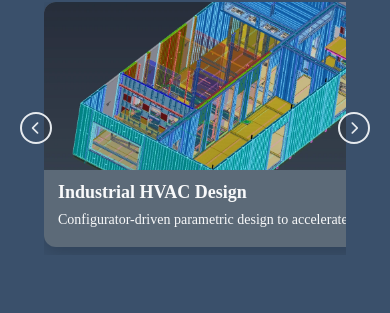
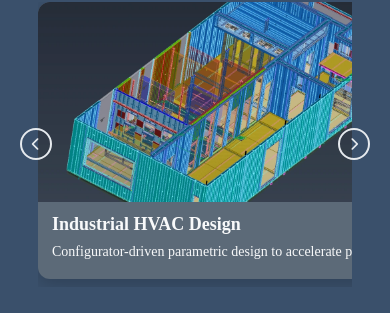
Before and after one commit to Caleb-Wells-Lean/homepage, a plain HTML site: page projects.html in a window 390 px wide. Shown: the part 226-539 px from the top of the page. Drawn offline with Linux system fonts and the light colour scheme.

Commit message:
Add files via upload

```diff
--- a/styles.css
+++ b/styles.css
@@ -1208,3 +1208,17 @@ section + section::before {
 
 /* click cue */
 .cred-item img { cursor: zoom-in; }
+/* Phone tweaks for project scrollers */
+@media (max-width: 680px) {
+  .scroller-wrap { padding: 0 32px; }
+  .carousel-btn { width: 32px; height: 32px; }
+  .projects .cards.scroller { gap: 12px; }
+  .projects .cards.scroller .project-card { min-width: 78vw; }
+  .project-card img { height: auto; max-height: 220px; }
+}
+
+@media (max-width: 440px) {
+  .scroller-wrap { padding: 0 18px; }
+  .projects .cards.scroller .project-card { min-width: 88vw; }
+  .project-card img { max-height: 200px; }
+}
```
Also changed, not shown: projects.html (line endings or trailing spaces).
